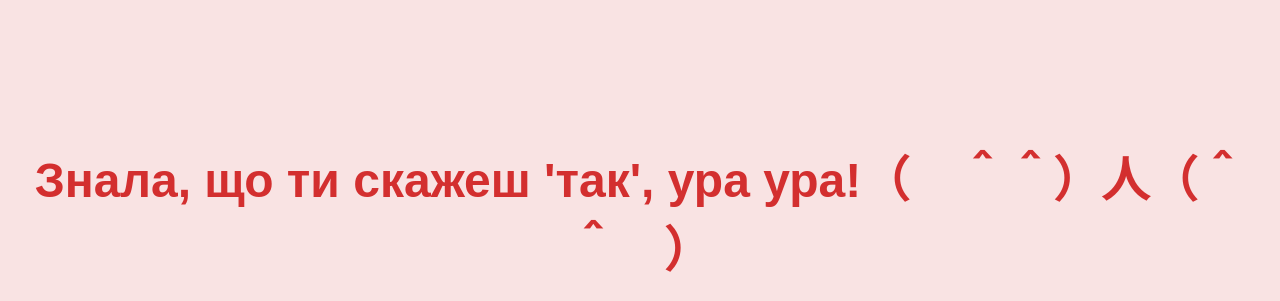
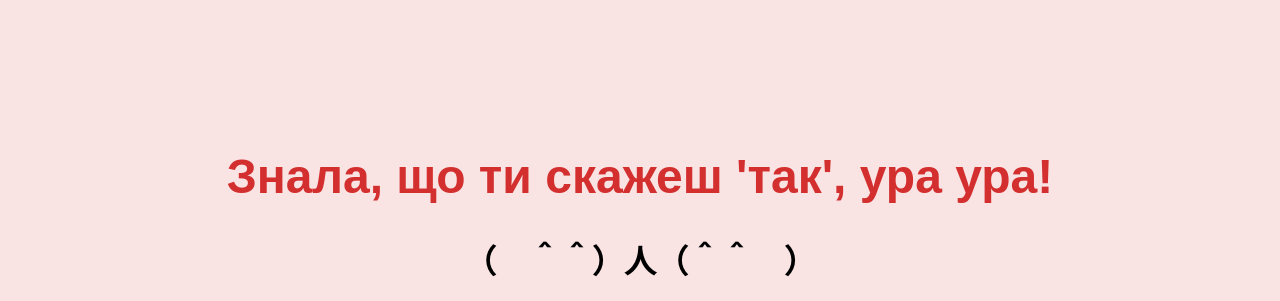
Before and after one commit to Victoriia2001/Valentine, a plain HTML site: page yes_page.html in a window 1280 px wide. Shown: the top 301 px of the page. Drawn offline with Linux system fonts and the light colour scheme.

Commit message:
Update yes_page.html

```diff
--- a/yes_page.html
+++ b/yes_page.html
@@ -10,7 +10,8 @@
 
 <body>
     <div class="container">
-        <h1 class="header_text">Знала, що ти скажеш 'так', ура ура!（　＾＾）人（＾＾　）</h1>
+        <h1 class="header_text">Знала, що ти скажеш 'так', ура ура!<h1>
+        <h1>（　＾＾）人（＾＾　）</h1>
         <div class="gif_container">
             <img
                 src="https://media3.giphy.com/media/v1.Y2lkPTc5MGI3NjExZHdmdWluNDJ2Y2Z0dmRzZ3d5c2FxbThoN3I5bGV5OXg4bHk2cDNoOCZlcD12MV9pbnRlcm5hbF9naWZfYnlfaWQmY3Q9cw/fBMfsjAl7l7RYGJSpk/giphy.gif">
```
